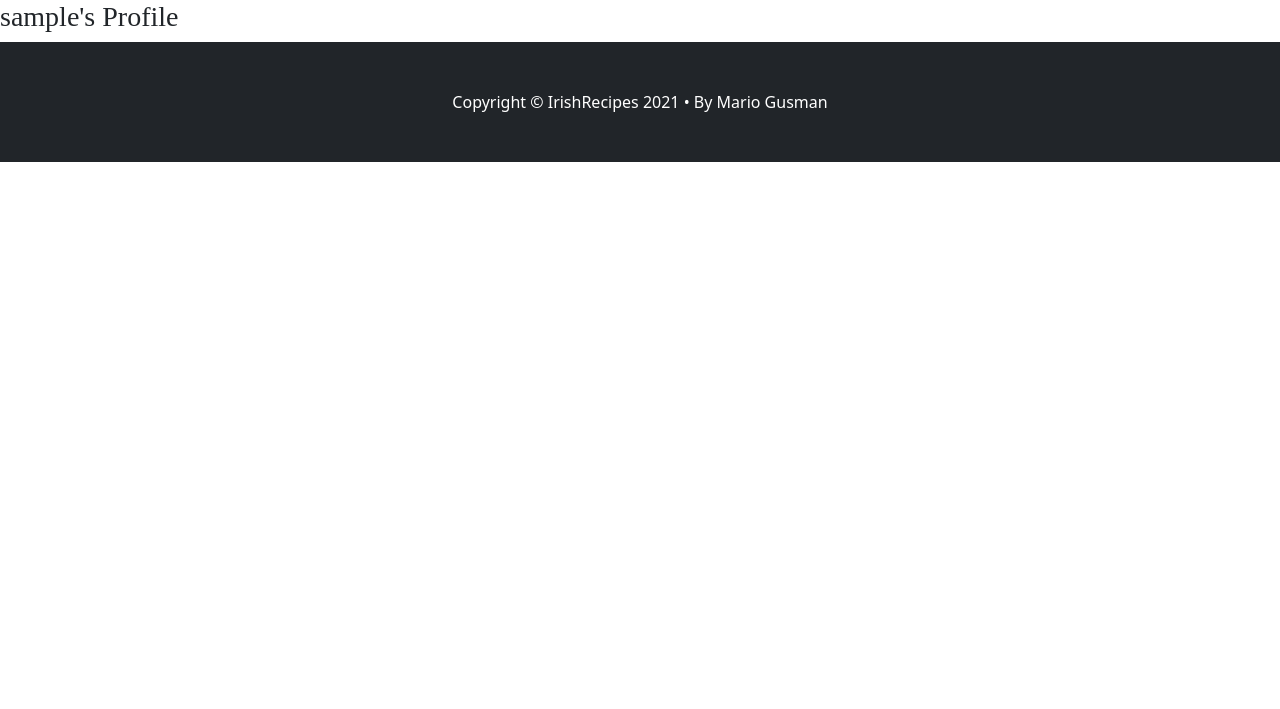
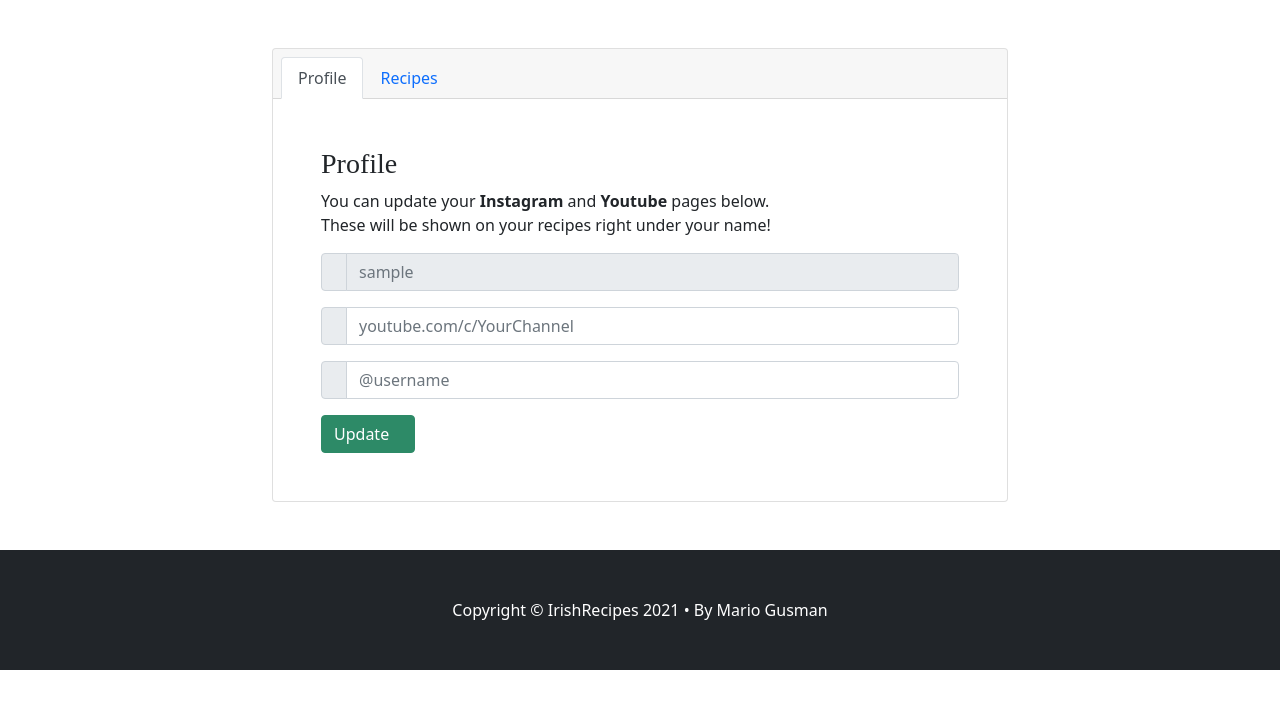
Before and after one commit to mariogusman/MS3-Irish-Recipes, a Flask app: a page that uses templates/profile.html in a window 1280 px wide. Shown: the part 56-765 px from the top of the page. Run offline with Flask 2, Linux system fonts and the light colour scheme; the visitor is signed in with stand-in values (Sample User, id 1); a database or web service that is not in the repository returns one stand-in record (values such as "Sample title"); some libraries are stand-ins or nearby versions; some web fonts are replaced.

Commit message:
Profile.html Update

```diff
--- a/static/css/style.css
+++ b/static/css/style.css
@@ -16,6 +16,20 @@
 
 .btn-red {
     background-color: #c55e40 !important;
+}
+
+.fa-pen-square{
+    color: #2d8a67;
+}
+.fa-pen-square:hover{
+    color: #40C575;
+}
+
+.fa-trash{
+    color: #c55e40;
+}
+.fa-trash:hover{
+    color: #8a422d;
 }
 
 /* Other */
--- a/templates/profile.html
+++ b/templates/profile.html
@@ -1,14 +1,103 @@
 {% extends "base.html" %}
 {% block content %}
 
-<div class="row">
-    <div class="col s12 m8 offset-m2">
-        <div class="card-panel">
-            <h3 class="center-align light-blue-text text-darken-4">
-                {{ username }}'s Profile
-            </h3>
+<div class="container">
+    <div class="row align-items-center justify-content-md-center my-5">
+        <div class="col-lg-8">
+            <div class="card-panel">
+
+                <div class="card">
+                    <div class="card-header">
+                        <ul class="nav nav-tabs card-header-tabs" id="myTab" role="tablist">
+                            <li class="nav-item" role="presentation">
+                                <a class="nav-link active" id="profile-tab" data-bs-toggle="tab"
+                                    data-bs-target="#profile" type="button" role="tab" aria-controls="profile"
+                                    aria-selected="false">Profile</a>
+                            </li>
+
+                            <li class="nav-item" role="presentation">
+                                <a class="nav-link" id="recipes-tab" data-bs-toggle="tab" data-bs-target="#recipes"
+                                    type="button" role="tab" aria-controls="recipes" aria-selected="false">Recipes</a>
+                            </li>
+                        </ul>
+                    </div>
+
+                    <div class="tab-content" id="myTabContent">
+                        <!-- User Profile and Social Media -->
+                        <div class="tab-pane fade show active py-5 px-5" id="profile" role="tabpanel"
+                            aria-labelledby="profile-tab">
+                            <h3>Profile</h3>
+                            <p>You can update your <strong>Instagram</strong> and <strong>Youtube</strong> pages
+                                below. <br> These will be shown on
+                                your recipes right under your name!</p>
+
+                            <div class="input-group mb-3">
+                                <span class="input-group-text" id="basic-addon1"><i class="fas fa-user"></i></span>
+                                <input type="text" class="form-control" placeholder="{{ username }}"
+                                    aria-label="Username" aria-describedby="basic-addon1" readonly>
+                            </div>
+
+                            <div class="input-group mb-3">
+                                <span class="input-group-text" id="basic-addon1"><i class="fab fa-youtube"></i></span>
+                                <input type="text" class="form-control" placeholder="youtube.com/c/YourChannel"
+                                    aria-label="Username" aria-describedby="basic-addon1">
+                            </div>
+                            <div class="input-group mb-3">
+                                <span class="input-group-text" id="basic-addon1"><i class="fab fa-instagram"></i></span>
+                                <input type="text" class="form-control" placeholder="@username" aria-label="Username"
+                                    aria-describedby="basic-addon1">
+                            </div>
+                            <button class="btn btn-primary">Update   <i class="fas fa-sync-alt"></i></button>
+
+                        </div>
+                        <!-- List of recipes by the user -->
+                        <div class="tab-pane fade py-5 px-5" id="recipes" role="tabpanel" aria-labelledby="recipes-tab">
+                            <h3>Recipes</h3>
+
+                            <table class="table table-hover py-3">
+                                <thead>
+                                    <tr>
+                                        <th scope="col">Recipe Name</th>
+                                        <th scope="col">Category</th>
+                                        <th scope="col">Actions</th>
+                                    </tr>
+                                </thead>
+                                <tbody>
+                                    <tr>
+                                        <th scope="row">Chicken and Wild Mushroom Broth</th>
+                                        <td>Poultry</td>
+                                        <td>
+                                            <a href="#"><i class="fas fa-pen-square fa-2x mx-1"></i></a>
+                                            <a href="#"><i class="fas fa-trash fa-2x mx-1"></i></a>
+                                        </td>
+                                    </tr>
+                                    <tr>
+                                        <th scope="row">Beef Ribs in Stout</th>
+                                        <td>Beef</td>
+                                        <td>
+                                            <a href="#"><i class="fas fa-pen-square fa-2x mx-1"></i></a>
+                                            <a href="#"><i class="fas fa-trash fa-2x mx-1"></i></a>
+                                        </td>
+                                    </tr>
+                                    <tr>
+                                        <th scope="row">Mussels in Smoked Butter Sauce</th>
+                                        <td>Seafood</td>
+                                        <td>
+                                            <a href="#"><i class="fas fa-pen-square fa-2x mx-1"></i></a>
+                                            <a href="#"><i class="fas fa-trash fa-2x mx-1"></i></a>
+                                        </td>
+                                    </tr>
+                                </tbody>
+                            </table>
+                        </div>
+                    </div>
+
+                </div>
+
+
+
+            </div>
         </div>
     </div>
 </div>
-
 {% endblock %}
```
